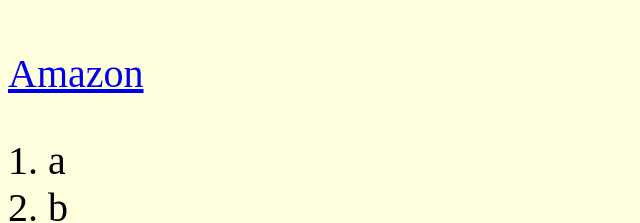
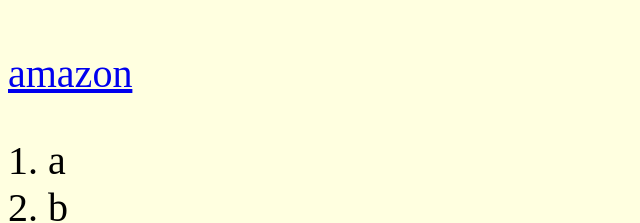
Before and after one commit to Mukeshrajsekar/HtmlWebsite, a plain HTML site: page mukesh.html in a window 1280 px wide. Shown: the part 203-426 px from the top of the page, 0-640 px from the left. Drawn offline with Linux system fonts and the light colour scheme.

Commit message:
mukesh.html

```diff
--- a/mukesh.html
+++ b/mukesh.html
@@ -4,7 +4,7 @@
 </head>
 <body style="background-color:lightyellow; font-size:40px;">
 <h1>CSE B</h1>
-<a href="https://www.amazon.com">Amazon</a>
+<a href="https://www.amazon.com">amazon</a>
 <ol>
 <li>a</li>
 <li>b</li>
```
